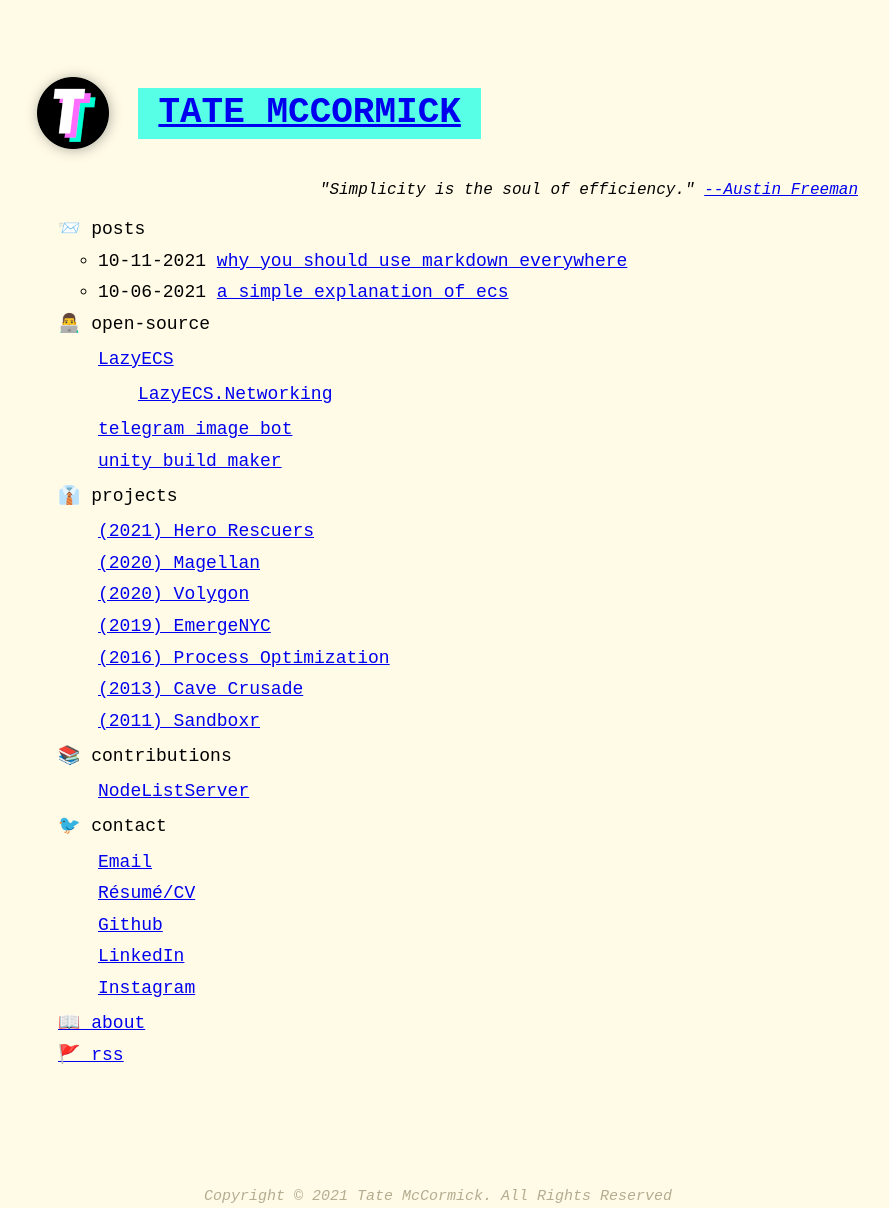
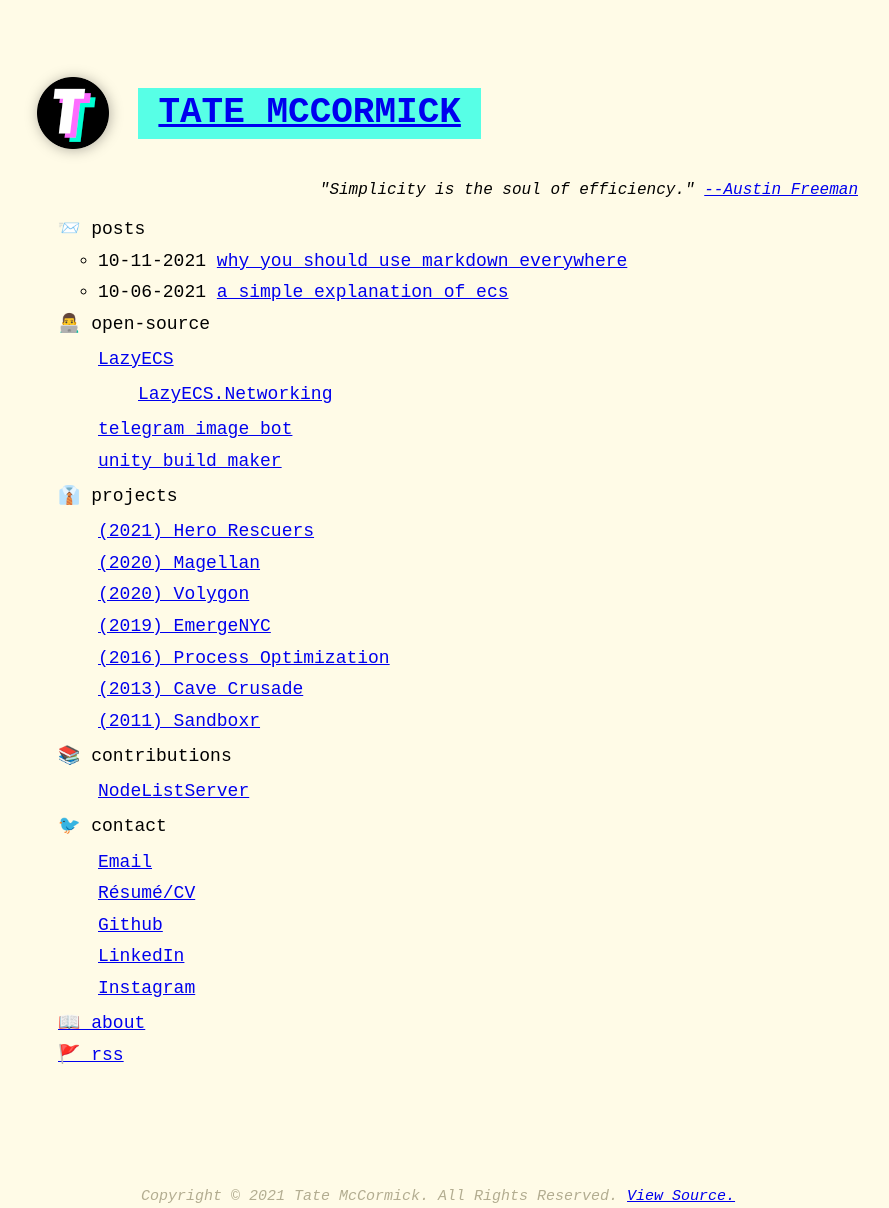
Before and after one commit to tatelax/tatelax.github.io, a Jekyll site: the page built from index.markdown, in a window 1280 px wide. Shown: the whole page, without its empty margins (202-1091 px from the left). Built offline with Jekyll 4.4.1, drawn with Linux system fonts in a browser that asks for light colours.

Commit message:
Update footer.html

```diff
--- a/_includes/footer.html
+++ b/_includes/footer.html
@@ -2,6 +2,6 @@
 
 <p style="text-align:center; color:#b3ad91;">
     <i><small>
-    Copyright &copy; <script>document.write(new Date().getFullYear())</script> Tate McCormick. All Rights Reserved
+    Copyright &copy; <script>document.write(new Date().getFullYear())</script> Tate McCormick. All Rights Reserved. <a href="https://github.com/tatelax/tatelax.github.io">View Source.</a>
     </small></i>
 </p>
```
